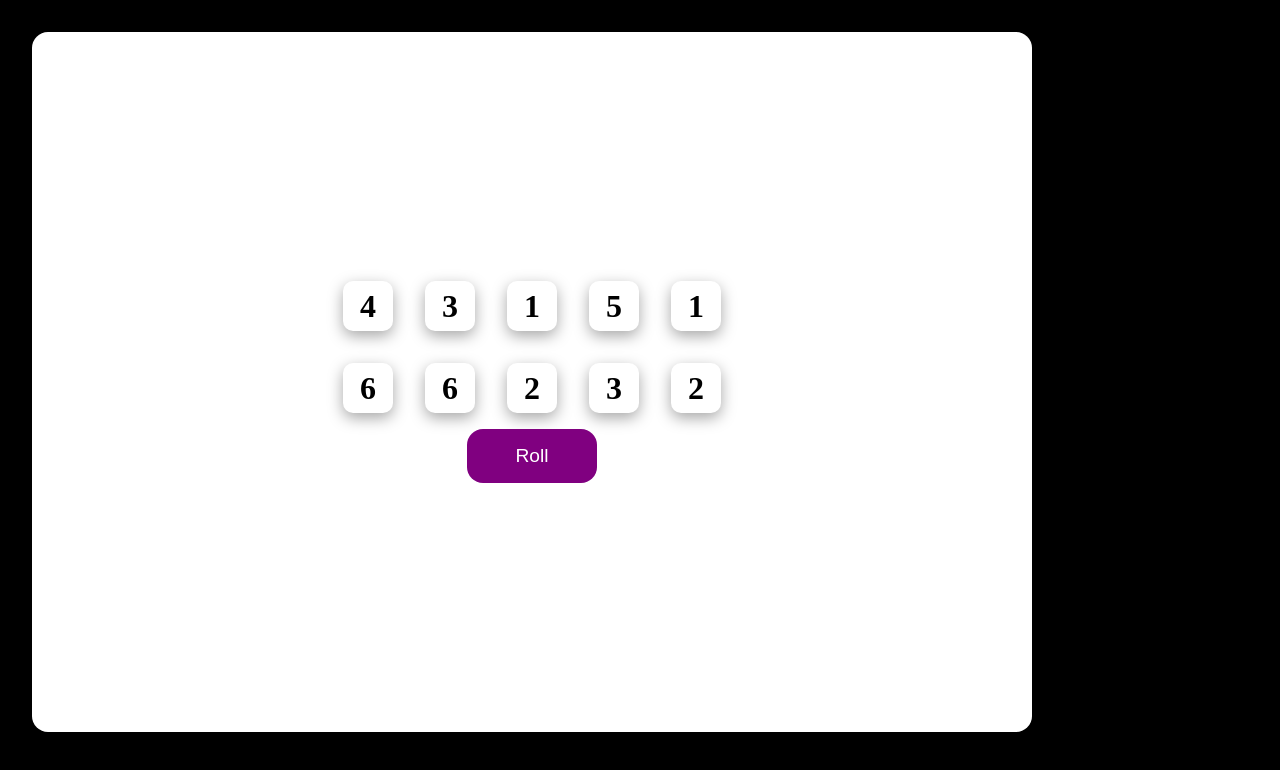
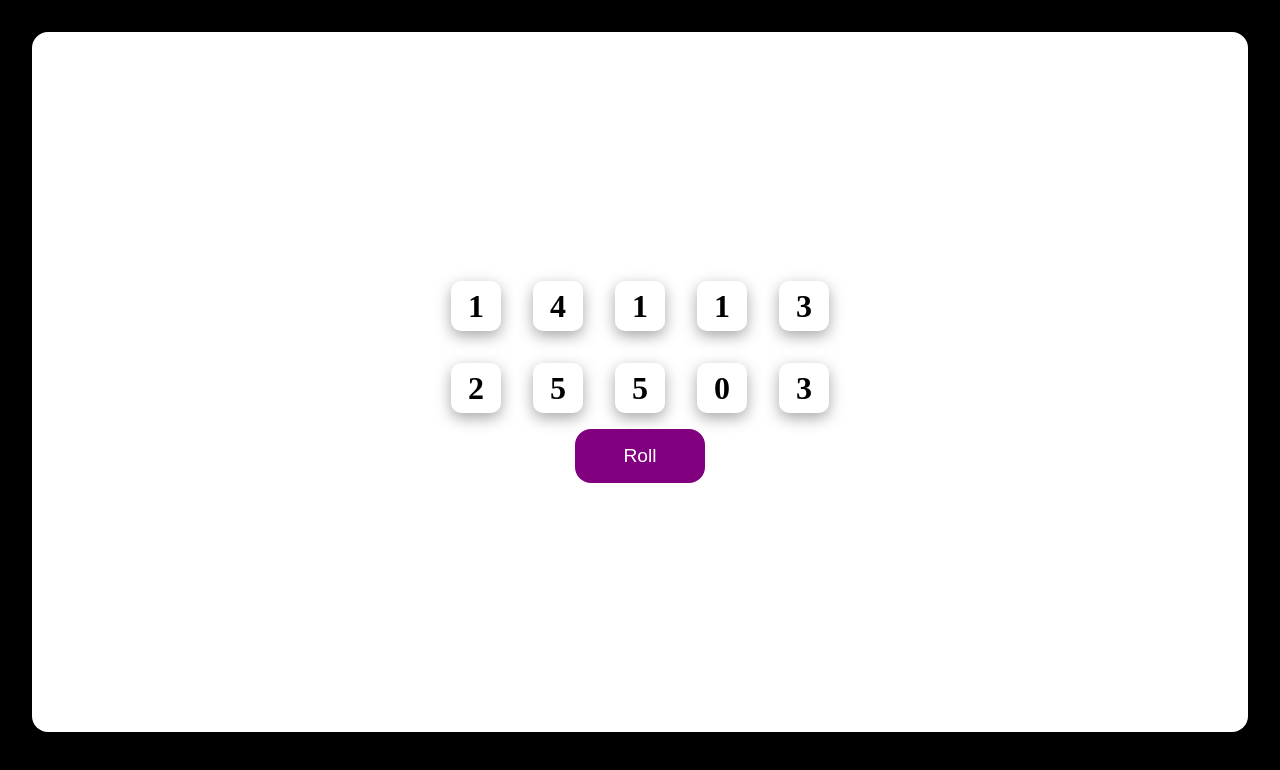
Before and after one commit to azizbekjuraev/tenzies-game-app, a React (Create React App) app: page / in a window 1280 px wide. Shown: the top 770 px of the page. Built offline with nearby package versions, Linux system fonts and the light colour scheme.

Commit message:
holdDice func added

```diff
--- a/package.json
+++ b/package.json
@@ -6,6 +6,7 @@
     "@testing-library/jest-dom": "^5.16.5",
     "@testing-library/react": "^13.4.0",
     "@testing-library/user-event": "^13.5.0",
+    "nanoid": "^4.0.0",
     "react": "^18.2.0",
     "react-dom": "^18.2.0",
     "react-scripts": "5.0.1",
--- a/src/App.js
+++ b/src/App.js
@@ -1,25 +1,48 @@
 import React from "react";
 import Die from "./components/Die";
+import { nanoid } from "nanoid";
 
 function App() {
   function allNewDice() {
     const newDice = [];
     for (let i = 0; i < 10; i++) {
-      newDice.push(Math.floor(Math.random() * 6) + 1);
+      newDice.push({
+        value: Math.floor(Math.random() * 6),
+        isHeld: false,
+        id: nanoid(),
+      });
     }
     return newDice;
   }
+
   const [dice, setDice] = React.useState(allNewDice());
-  console.log(allNewDice());
+
+  function rollDice() {
+    setDice(allNewDice());
+  }
+
+  function holdDice(id) {
+    setDice((oldDice) =>
+      oldDice.map((die) => {
+        return die.id === id ? { ...die, isHeld: !die.isHeld } : die;
+      })
+    );
+  }
 
   const diceM = dice.map((item) => {
-    return <Die value={item} />; //nomerni olish uchun value ishlatamiza!!
+    return (
+      <Die
+        value={item.value}
+        isHeld={item.isHeld}
+        key={item.id}
+        holdDice={() => holdDice(item.id)}
+      />
+    ); //nomerni olish uchun ishlatamiza!!
   });
-
   return (
     <main className="main">
       <div className="dice-container">{diceM}</div>
-      <button onClick={() => setDice(allNewDice())}>Roll</button>
+      <button onClick={rollDice}>Roll</button>
     </main>
   );
 }
--- a/src/components/Die.jsx
+++ b/src/components/Die.jsx
@@ -1,7 +1,11 @@
 import React from "react";
 function Die(props) {
+  const styles = {
+    backgroundColor: props.isHeld ? "green" : "",
+  };
+
   return (
-    <div className="die-face">
+    <div className="die-face" style={styles} onClick={props.holdDice}>
       <h2 className="die-num">{props.value}</h2>
     </div>
   );
--- a/src/index.css
+++ b/src/index.css
@@ -11,7 +11,6 @@ body {
 .main {
   background-color: #fff;
   height: 700px;
-  max-width: 1000px;
   border-radius: 1rem;
   justify-content: center;
   align-items: center;
@@ -49,4 +48,5 @@ button {
   padding: 1rem 3rem;
   border-radius: 1rem;
   font-size: 1.2rem;
+  cursor: pointer;
 }
```
Also changed, not shown: public/index.html (+0 -26 lines), 1 other file (tests, documents, lock files or other folders).
